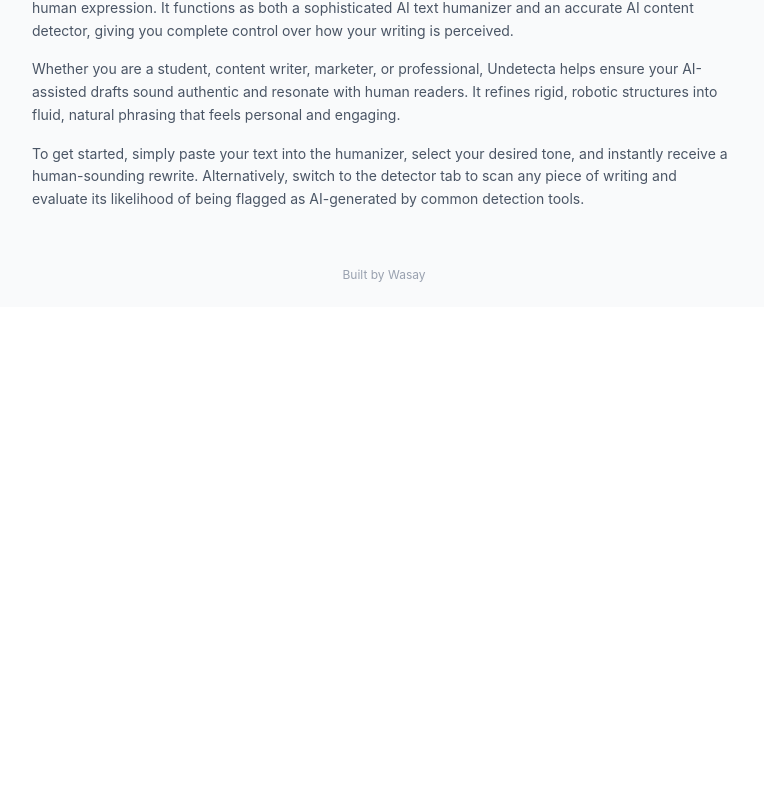
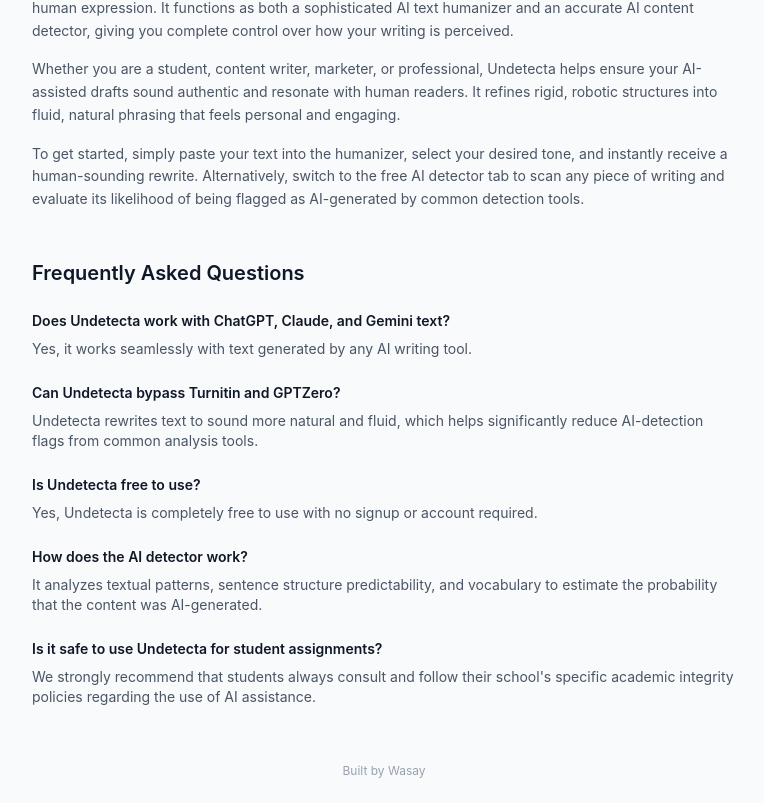
Before and after one commit to WasayNexoraStudio/undetecta, a React (Vite) app: page / in a window 1280 px wide. Shown: the part 960-1763 px from the top of the page, without its empty margins (256-1020 px from the left). Before the commit the page ends 1267 px from the top, so only its background shows below. Built offline with nearby package versions, Linux system fonts and the light colour scheme.

Commit message:
feat: update SEO metadata and add FAQ section
Optimize title and description for improved discoverability and add an FAQ section to provide clarity on AI detection capabilities.

```diff
--- a/index.html
+++ b/index.html
@@ -4,8 +4,8 @@
     <meta charset="UTF-8" />
     <meta name="viewport" content="width=device-width, initial-scale=1.0" />
     <meta name="google-site-verification" content="B0_zV7OJkmk1e_Sh_taHDTtrHWsYbKVw23x0OM4N7ZA" />
-    <meta name="description" content="Humanize AI-generated text to sound natural and check any content's AI-detection probability — free, fast, and no signup required." />
-    <title>Undetecta - Free AI Text Humanizer & AI Content Detector</title>
+    <meta name="description" content="Free AI humanizer tool — rewrite ChatGPT, Claude & Gemini text to sound human. Plus a free AI detector to check any text's AI-probability. No signup required." />
+    <title>Free AI Humanizer & AI Detector - Undetecta (No Signup)</title>
     <link rel="dns-prefetch" href="https://pagead2.googlesyndication.com">
     <link rel="preconnect" href="https://pagead2.googlesyndication.com" crossorigin>
     <script async src="https://pagead2.googlesyndication.com/pagead/js/adsbygoogle.js?client=ca-pub-8901380669735035" crossorigin="anonymous"></script>
--- a/metadata.json
+++ b/metadata.json
@@ -1,6 +1,6 @@
 {
-  "name": "Undetecta - Free AI Text Humanizer & AI Content Detector",
-  "description": "Humanize AI-generated text to sound natural and check any content's AI-detection probability — free, fast, and no signup required.",
+  "name": "Free AI Humanizer & AI Detector - Undetecta (No Signup)",
+  "description": "Free AI humanizer tool — rewrite ChatGPT, Claude & Gemini text to sound human. Plus a free AI detector to check any text's AI-probability. No signup required.",
   "requestFramePermissions": [
     "clipboard-read",
     "clipboard-write"
--- a/src/App.tsx
+++ b/src/App.tsx
@@ -67,8 +67,35 @@
             Whether you are a student, content writer, marketer, or professional, Undetecta helps ensure your AI-assisted drafts sound authentic and resonate with human readers. It refines rigid, robotic structures into fluid, natural phrasing that feels personal and engaging.
           </p>
           <p>
-            To get started, simply paste your text into the humanizer, select your desired tone, and instantly receive a human-sounding rewrite. Alternatively, switch to the detector tab to scan any piece of writing and evaluate its likelihood of being flagged as AI-generated by common detection tools.
+            To get started, simply paste your text into the humanizer, select your desired tone, and instantly receive a human-sounding rewrite. Alternatively, switch to the free AI detector tab to scan any piece of writing and evaluate its likelihood of being flagged as AI-generated by common detection tools.
           </p>
+        </div>
+      </section>
+
+      {/* FAQ Section */}
+      <section className="max-w-3xl mx-auto px-4 pb-12 sm:px-6 lg:px-8">
+        <h2 className="text-xl font-semibold text-gray-900 mb-6">Frequently Asked Questions</h2>
+        <div className="space-y-6">
+          <div>
+            <h3 className="text-sm font-semibold text-gray-900 mb-2">Does Undetecta work with ChatGPT, Claude, and Gemini text?</h3>
+            <p className="text-sm text-gray-600">Yes, it works seamlessly with text generated by any AI writing tool.</p>
+          </div>
+          <div>
+            <h3 className="text-sm font-semibold text-gray-900 mb-2">Can Undetecta bypass Turnitin and GPTZero?</h3>
+            <p className="text-sm text-gray-600">Undetecta rewrites text to sound more natural and fluid, which helps significantly reduce AI-detection flags from common analysis tools.</p>
+          </div>
+          <div>
+            <h3 className="text-sm font-semibold text-gray-900 mb-2">Is Undetecta free to use?</h3>
+            <p className="text-sm text-gray-600">Yes, Undetecta is completely free to use with no signup or account required.</p>
+          </div>
+          <div>
+            <h3 className="text-sm font-semibold text-gray-900 mb-2">How does the AI detector work?</h3>
+            <p className="text-sm text-gray-600">It analyzes textual patterns, sentence structure predictability, and vocabulary to estimate the probability that the content was AI-generated.</p>
+          </div>
+          <div>
+            <h3 className="text-sm font-semibold text-gray-900 mb-2">Is it safe to use Undetecta for student assignments?</h3>
+            <p className="text-sm text-gray-600">We strongly recommend that students always consult and follow their school's specific academic integrity policies regarding the use of AI assistance.</p>
+          </div>
         </div>
       </section>
 
```
